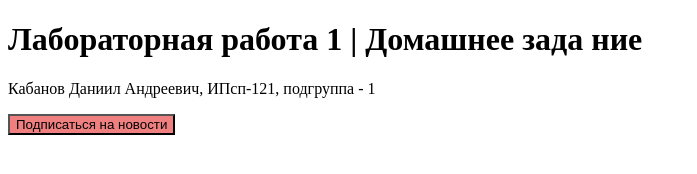
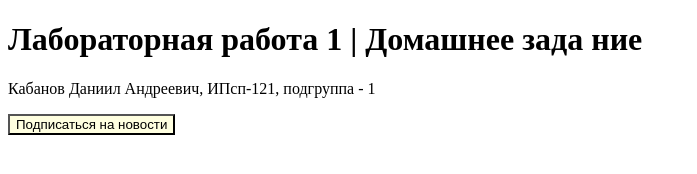
Before and after one commit to Kabinchi/HomeWork, a plain HTML site: page index.html in a window 1280 px wide. Shown: the whole page, without its empty margins (0-697 px from the left). Drawn offline with Linux system fonts and the light colour scheme.

Commit message:
Изменение в файле index.html| Кнопка подписки в жёлтый цвет

```diff
--- a/index.html
+++ b/index.html
@@ -8,6 +8,6 @@
 <body>
     <h1>Лабораторная работа 1 | Домашнее зада ние</h1>
     <p>Кабанов Даниил Андреевич, ИПсп-121, подгруппа - 1</p>
-    <button style="background-color: lightcoral;">Подписаться на новости</button>
+    <button style="background-color: lightyellow;">Подписаться на новости</button>
 </body>
 </html>
```
